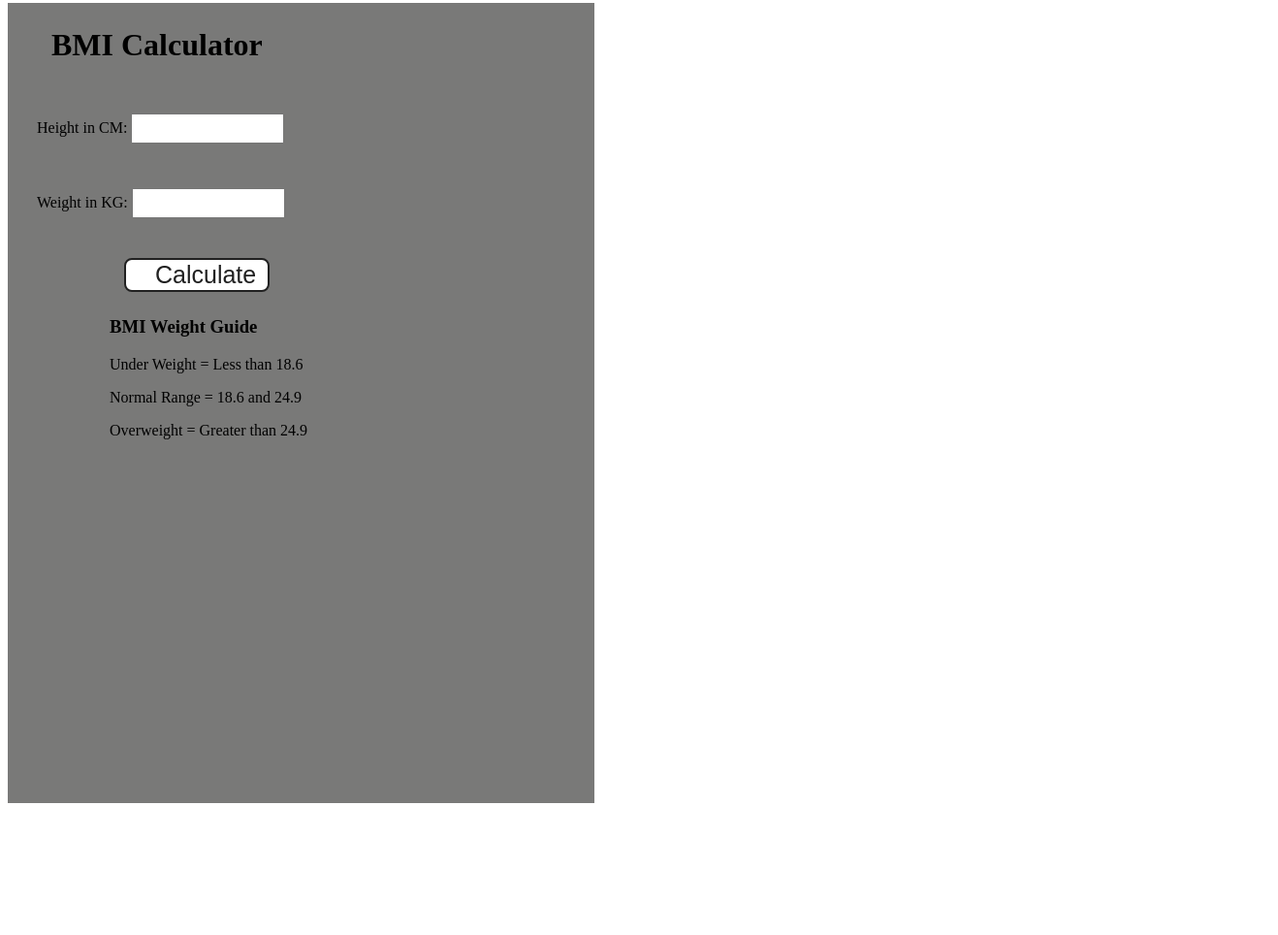
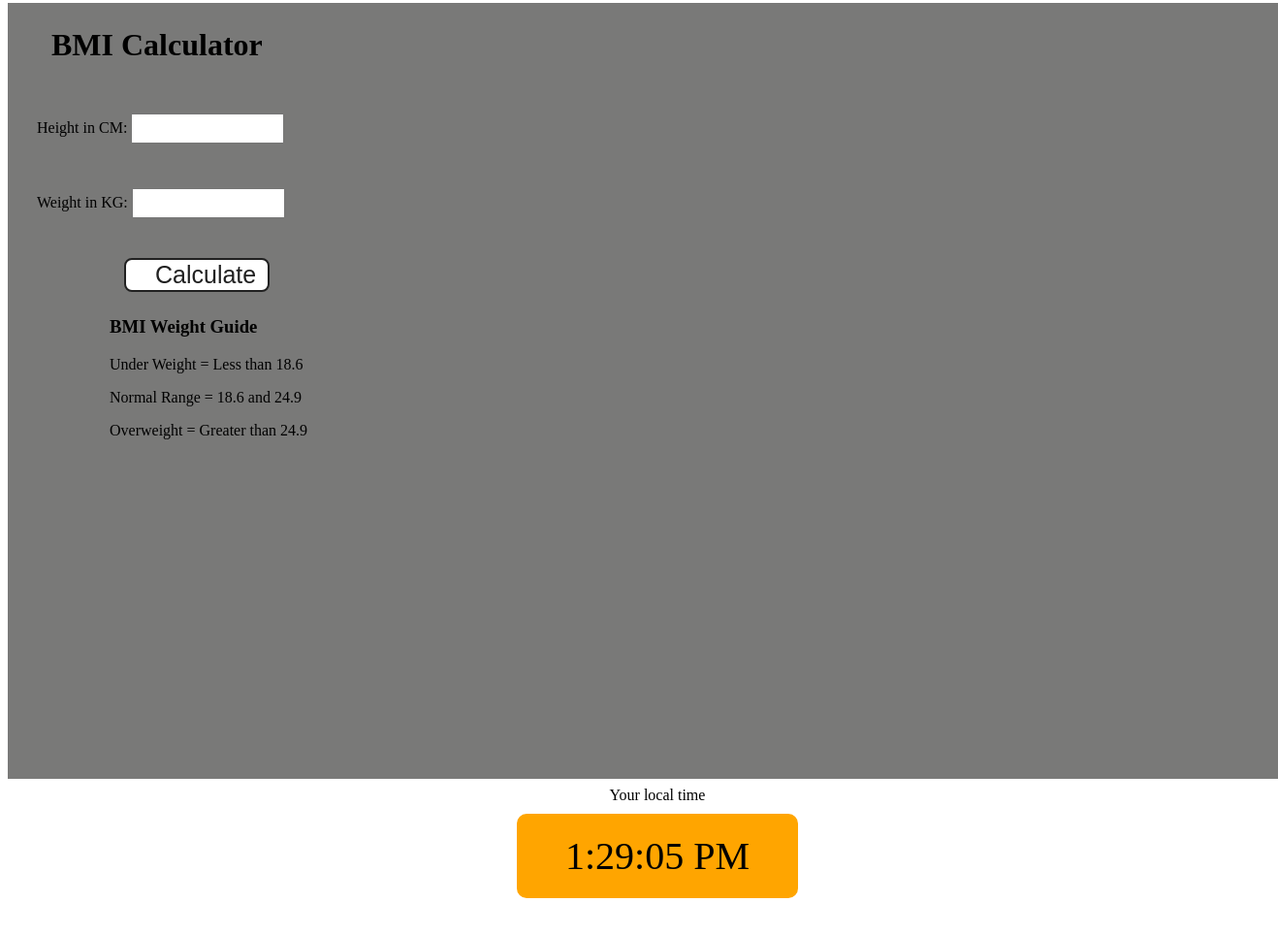
Before and after one commit to Sufalthakre18/practiceJs, a plain HTML site: page projects_js02/index.html in a window 1280 px wide. Shown: the part 44-1008 px from the top of the page at 97% size, 1318 px wide, since content can reach past the window. Before the commit the page ends 880 px from the top, so only its background shows below. Drawn offline with Linux system fonts and the light colour scheme.

Commit message:
add digital clock

```diff
--- a/projects_js02/home.js
+++ b/projects_js02/home.js
@@ -25,3 +25,9 @@ form.addEventListener('submit',function (e) {
     }
 
 })
+
+const clock=document.getElementById('clock');
+setInterval(function(){
+    let date=new Date();
+    clock.innerHTML=date.toLocaleTimeString();
+},1000)
--- a/projects_js02/index.html
+++ b/projects_js02/index.html
@@ -31,7 +31,13 @@
           <p>Overweight = Greater than 24.9</p>
         </div>
       </form>
+      <div class="center">
+        <div id="banner"><span>Your local time</span></div>
+        <div id="clock"></div>
+      </div>
     </div>
+
+
   </body>
   <script src="home.js"></script>
 </html>
--- a/projects_js02/styles.css
+++ b/projects_js02/styles.css
@@ -1,6 +1,6 @@
 .container {
-    width: 575px;
-    height: 825px;
+    width: 100vw;
+    height: 100vh;
 
     background-color: #797978;
     padding-left: 30px;
@@ -50,3 +50,17 @@
     padding-left: 15px;
     padding-top: 25px;
   }
+  .center {
+    display: flex;
+    height: 100vh;
+    justify-content: center;
+    align-items: center;
+    flex-direction: column;
+  }
+  #clock {
+    font-size: 40px;
+    background-color: orange;
+    padding: 20px 50px;
+    margin-top: 10px;
+    border-radius: 10px;
+  }
```
